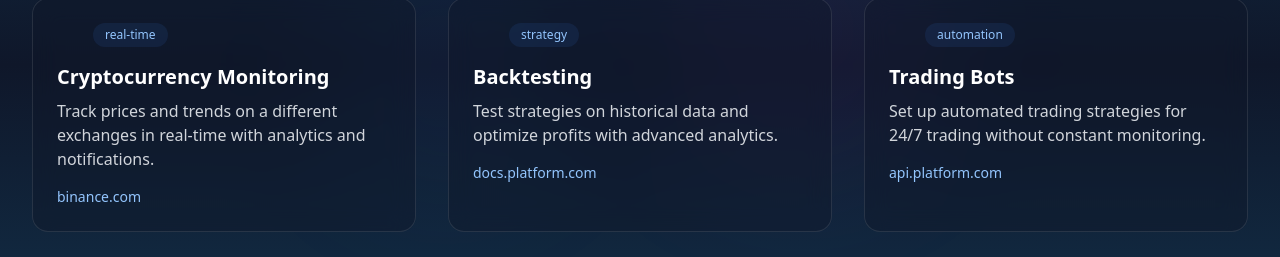
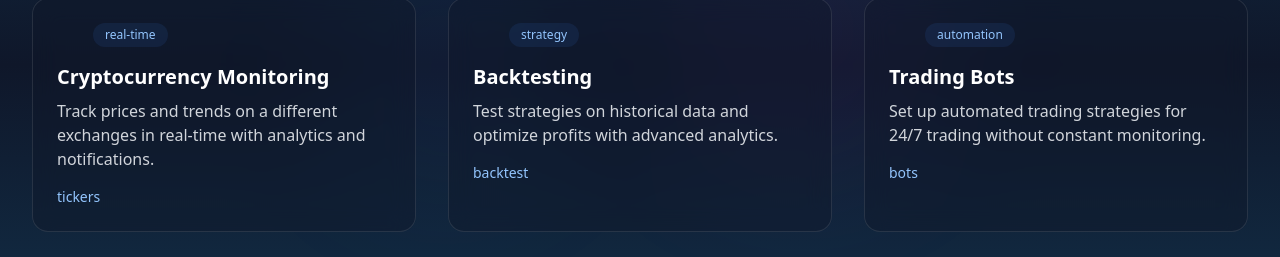
Before and after one commit to YpCIIIaK/websiteCrypto, a React (Vite) app: page / in a window 1280 px wide. Shown: the part 1694-1951 px from the top of the page. Built offline with nearby package versions, Linux system fonts and the light colour scheme; some icons are missing.

Commit message:
changed features section

```diff
--- a/src/components/sections/FeaturesSection.jsx
+++ b/src/components/sections/FeaturesSection.jsx
@@ -100,7 +100,7 @@ export const FeaturesSection = () => {
             title: "Cryptocurrency Monitoring",
             description: "Track prices and trends on a different exchanges in real-time with analytics and notifications.",
             tag: "real-time",
-            links: [{ href: "#", text: "binance.com" }],
+            links: [{ href: "/", text: "tickers" }],
         },
         {
             icon: "lucide:history",
@@ -108,7 +108,7 @@ export const FeaturesSection = () => {
             title: "Backtesting",
             description: "Test strategies on historical data and optimize profits with advanced analytics.",
             tag: "strategy",
-            links: [{ href: "#", text: "docs.platform.com" }],
+            links: [{ href: "/backtest", text: "backtest" }],
         },
         {
             icon: "lucide:bot",
@@ -116,7 +116,7 @@ export const FeaturesSection = () => {
             title: "Trading Bots",
             description: "Set up automated trading strategies for 24/7 trading without constant monitoring.",
             tag: "automation",
-            links: [{ href: "#", text: "api.platform.com" }],
+            links: [{ href: "/bots", text: "bots" }],
         },
     ];
 
```
